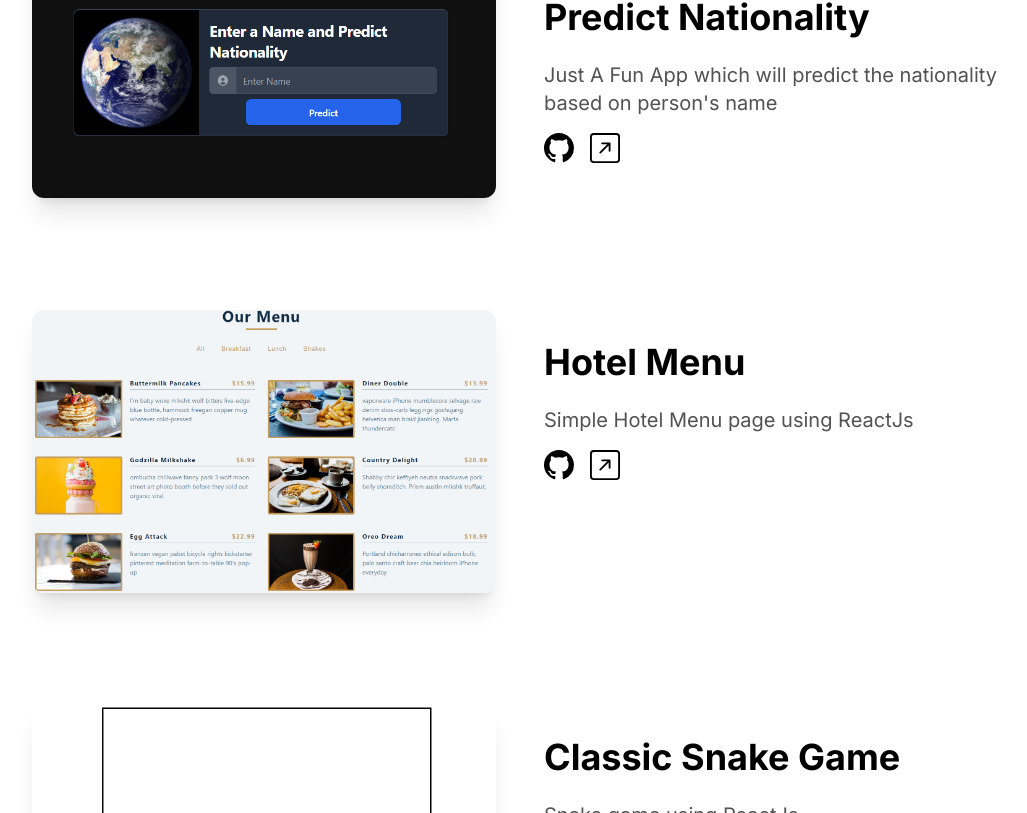
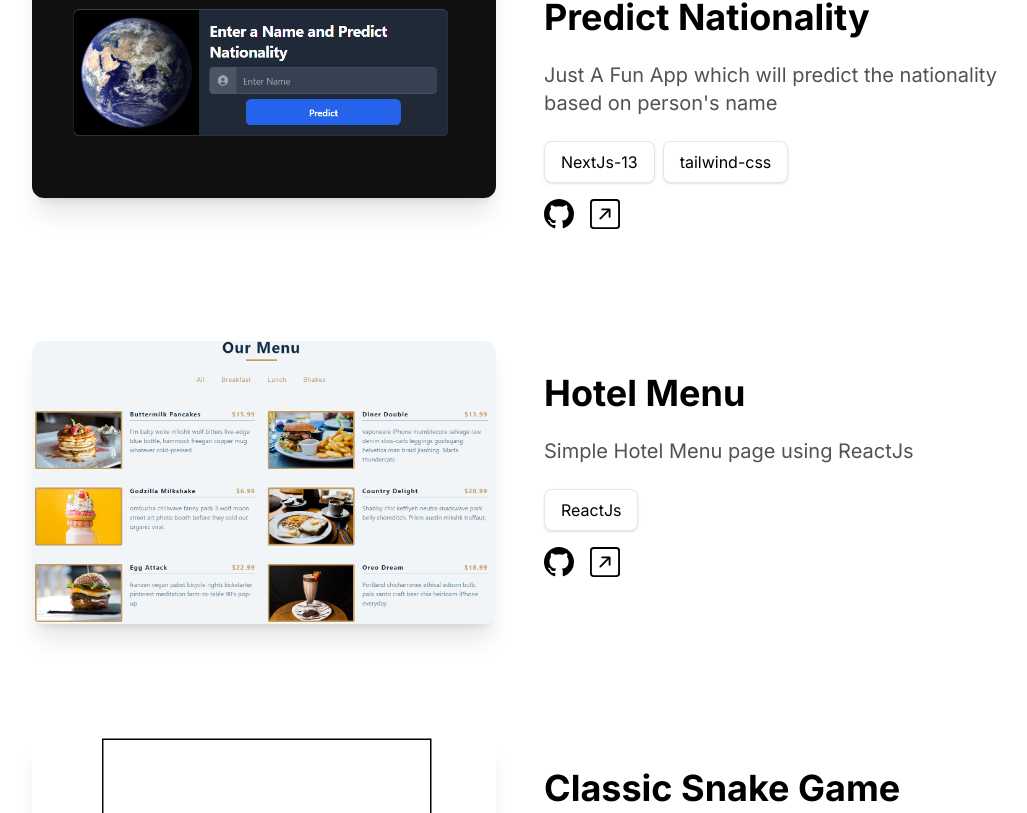
Before and after one commit to rohitbrk/portfolio, a Next.js app: page / in a window 1280 px wide. Shown: the part 2547-3360 px from the top of the page, without its empty margins (120-1147 px from the left). Built offline with nearby package versions, Linux system fonts and the light colour scheme.

Commit message:
add tags to projects

```diff
--- a/src/app/layout.tsx
+++ b/src/app/layout.tsx
@@ -1,17 +1,11 @@
 "use client";
 import "./globals.css";
-import type { Metadata } from "next";
 import { Inter } from "next/font/google";
 import { ThemeProvider } from "next-themes";
 import Nav from "@/components/Nav";
 import Footer from "@/components/Footer";
 
 const inter = Inter({ subsets: ["latin"] });
-
-export const metadata: Metadata = {
-  title: "Rohith Bathula",
-  description: "Portfolio",
-};
 
 export default function RootLayout({
   children,
@@ -20,6 +14,9 @@
 }) {
   return (
     <html lang="en" className="scroll-smooth">
+      <head>
+        <title>Rohith Bathula</title>
+      </head>
       <body className={`dark:bg-stone-900 ${inter.className}`}>
         <ThemeProvider enableSystem={true} attribute="class">
           <Nav />
--- a/src/components/Projects.tsx
+++ b/src/components/Projects.tsx
@@ -12,6 +12,7 @@
     image: "/project-predict-nationality.png",
     github: "https://github.com/rohitbrk/prediction-app-nextjs13",
     link: "https://prediction-app-nextjs.vercel.app/",
+    tags: ["NextJs-13", "tailwind-css"],
   },
   {
     name: "Hotel Menu",
@@ -19,6 +20,7 @@
     image: "/project-hotel-menu.png",
     github: "https://github.com/rohitbrk/Hotel-Menu-Reactjs",
     link: "https://hotel-menu-using-react.netlify.app/",
+    tags: ["ReactJs"],
   },
   {
     name: "Classic Snake Game",
@@ -26,6 +28,7 @@
     image: "/project-snake-game.png",
     github: "https://github.com/rohitbrk/Snake-Game-Reactjs",
     link: "https://snake-game-using-react.netlify.app/",
+    tags: ["ReactJs"],
   },
 ];
 
@@ -59,6 +62,18 @@
                     <p className="text-xl leading-7 mb-4 text-neutral-600 dark:text-neutral-400">
                       {project.description}
                     </p>
+                    <div className="mb-4 flex flex-wrap flex-row justify-start md:justify-start">
+                      {project.tags.map((tag) => {
+                        return (
+                          <p
+                            key={tag}
+                            className="px-4 py-2 mr-2 mt-2 bg-white border border-gray-200 rounded-lg shadow dark:bg-gray-800 dark:border-gray-700"
+                          >
+                            {tag}
+                          </p>
+                        );
+                      })}
+                    </div>
                     <div className="flex flex-row align-bottom space-x-4">
                       <Link href={project.github} target="_blank">
                         <BsGithub
```
